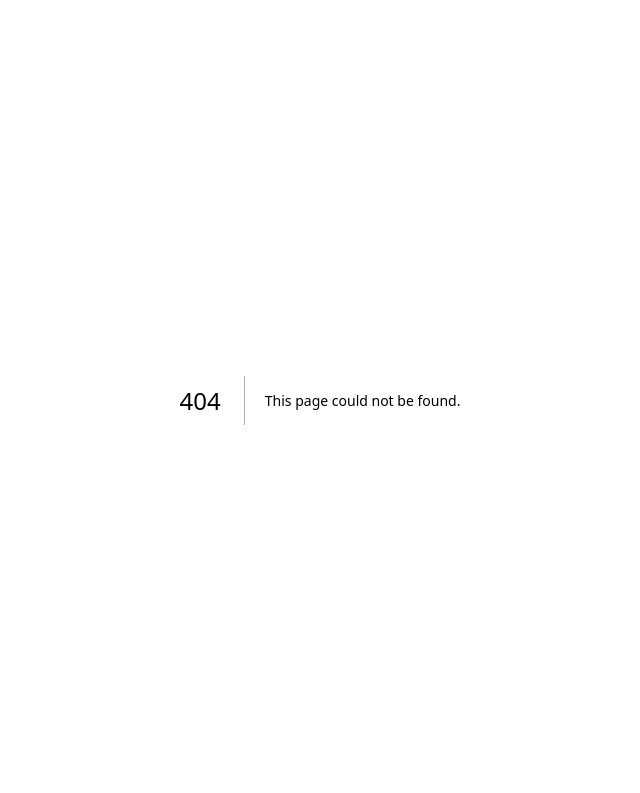
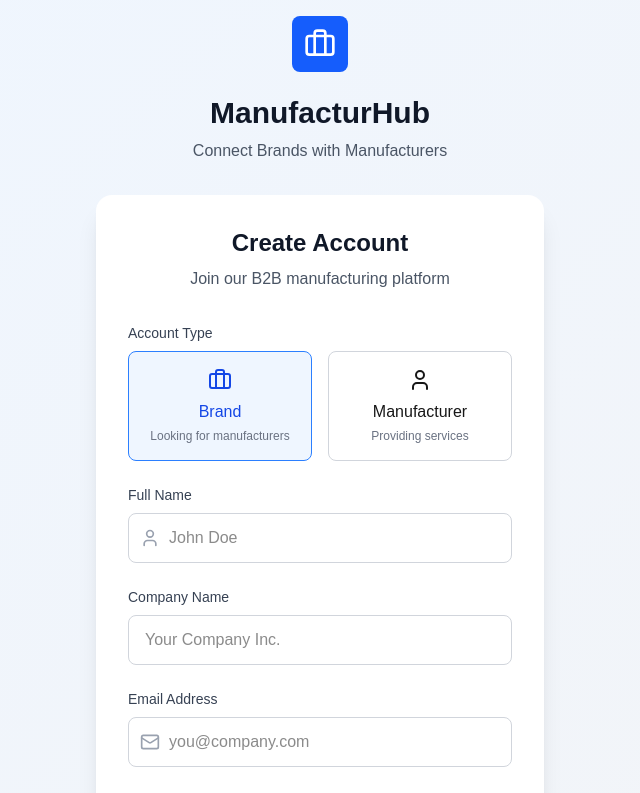
Before and after one commit to imran-farooq7/ali-baba-clone, a Next.js app: page /register in a window 1280 px wide. Before the commit this address had no page. Shown: the top 793 px of the page, without its empty margins (320-960 px from the left). Built offline with nearby package versions, Linux system fonts and the light colour scheme; no server answers.

Commit message:
register page added

```diff
--- /dev/null
+++ b/app/(auth)/register/page.tsx
@@ -0,0 +1,12 @@
+// app/(auth)/register/page.tsx
+import RegisterForm from "@/components/auth/RegisterForm";
+import { Metadata } from "next";
+
+export const metadata: Metadata = {
+  title: "Create Account - ManufacturHub",
+  description: "Create a new account on ManufacturHub",
+};
+
+export default function RegisterPage() {
+  return <RegisterForm />;
+}
--- a/components/auth/LoginForm.tsx
+++ b/components/auth/LoginForm.tsx
@@ -148,7 +148,7 @@ export default function LoginForm() {
           <p className="text-gray-600">
             Don't have an account?{" "}
             <Link
-              href="/auth/register"
+              href="/register"
               className="font-medium text-blue-600 hover:text-blue-800"
             >
               Create account
```
